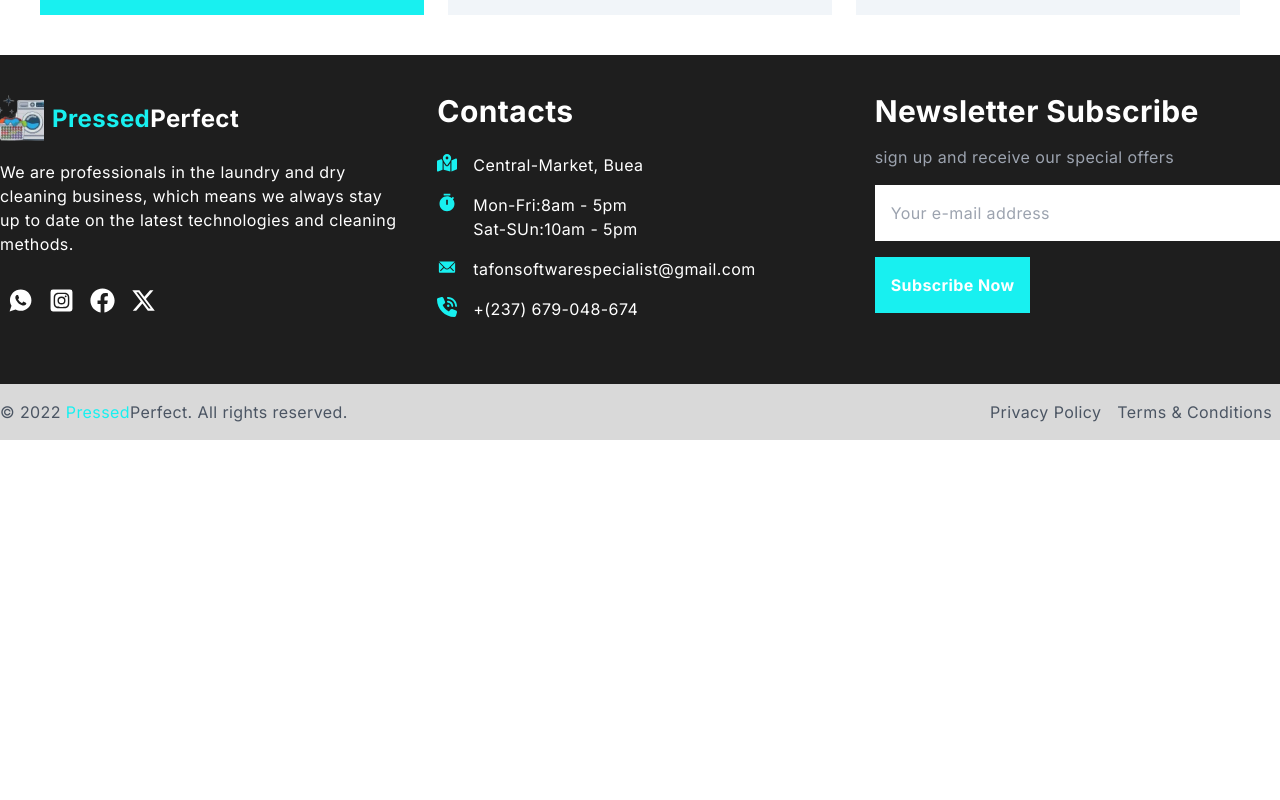
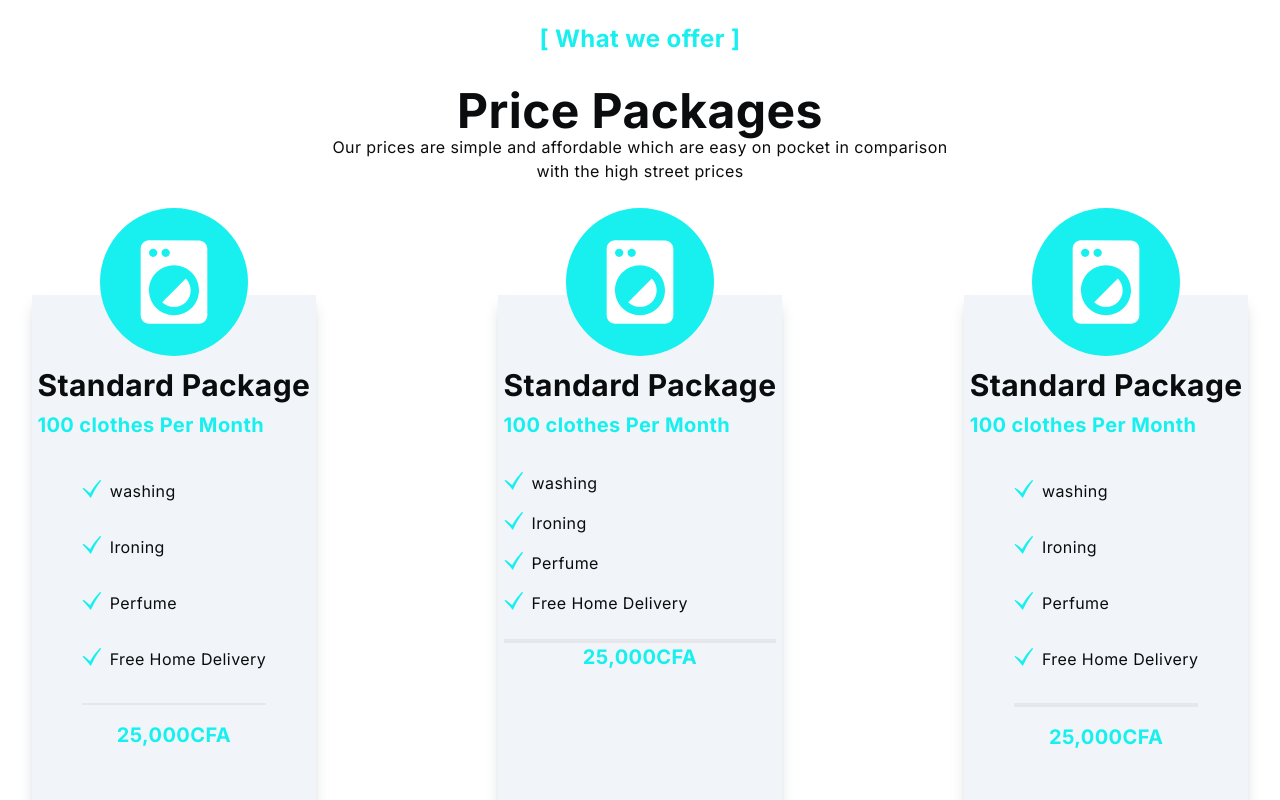
Before and after one commit to tafonhubertnwana/pressedLaundry, a Next.js app: page / in a window 1280 px wide. Shown: the part 3960-4760 px from the top of the page. Before the commit the page ends 4400 px from the top, so only its background shows below. Built offline with nearby package versions, Linux system fonts and the light colour scheme.

Commit message:
creating the the price packages

```diff
--- a/app/page.tsx
+++ b/app/page.tsx
@@ -17,6 +17,7 @@ import serviceLaundry from '@/public/assets/Rectangle 42.png'
 import Link from 'next/link'
 import Approach from '@/components/approachBtn'
 import QuestionAndAnswer from '@/components/questionAndAnswerBtn'
+import PricePackage from '@/components/pricePackage'
 import ChooseUs from '@/components/chooseUsBtn'
 import client from '@/public/assets/testimonials-img03.jpg'
 
@@ -250,9 +251,9 @@ export default function Home() {
               <ChooseUs />
             <div>
               <div className='flex flex-col items-center '>
-                <h5 className=" font-bold py-4  text-[#18F0F0]">[ Our Services ]</h5>
+                <h5 className=" font-bold py-4  text-[#18F0F0]">[ Testimonials ]</h5>
                 <div className='text-center md:w-[50%] py-4'>
-                  <h2>Dry Cleaning & Laundry, Free Delivery</h2>
+                  <h2>Why Our Clients say</h2>
                 </div>
               </div>
               <div className="grid grid-cols-3 gap-6 p-10">
@@ -311,6 +312,7 @@ export default function Home() {
 
 
             </div>
+            <PricePackage />
           </div>
         </div>
       </div>
--- a/components/navbar.tsx
+++ b/components/navbar.tsx
@@ -64,7 +64,7 @@ const Navbar = () => {
             </ul>
           </div>
           <div className='hidden md:flex'>
-            <Link href=''><button className='p-4 bg-[#18F0F0] text-white font-bold'>Schedule a Pickup</button></Link>
+            <Link href=''><button className='p-4 bg-[#18F0F0] text-white font-bold' >Schedule a Pickup</button></Link>
           </div>
           <div className="md:hidden cursor-pointer" onClick={handleNav}>
               <AiOutlineMenu size={30} />
--- /dev/null
+++ b/components/pricePackage.tsx
@@ -0,0 +1,98 @@
+import React from 'react'
+import { GiCheckMark} from 'react-icons/gi';
+import { MdLocalLaundryService } from "react-icons/md";
+
+const PricePackage = () => {
+  return (
+    <>
+      <div className="w-full">
+        <div className="container m-auto">
+            <div className='flex flex-col items-center pb-[5%] '>
+              <h5 className=" font-bold py-4  text-[#18F0F0]">[ What we offer ]</h5>
+              <div className='text-center md:w-[50%] py-4'>
+                <h2>Price Packages</h2>
+                <span>Our prices are simple and affordable which are easy on pocket
+                in comparison with the high street prices</span>
+              </div>
+            </div>
+            <div className="grid grid-cols-3 gap-x-[15%] p-8">
+              <div className='relative bg-slate-100 py-10 shadow-gray-300 shadow-lg'>
+                <div className='flex flex-col items-center'>
+                  <div className='absolute top-[-20%]'>
+                    <div className='p-6  bg-[#18F0F0] rounded-full my-4 '>
+                      < MdLocalLaundryService size={100} className='text-white' />
+                    </div>
+                  </div>
+                  <div className='pt-8'>
+                    <h4>Standard Package</h4>
+                    <h6 className='text-[#18F0F0] py-2'>100 clothes Per Month</h6>
+                  </div>
+                  <div className='border-b-2'>
+                    <ul className='py-4'>
+                      <li className='flex py-4'><span><GiCheckMark  size={20} className='text-[#18F0F0]' /></span> <span className='pl-2 '>washing</span></li>
+                      <li className='flex py-4'><span><GiCheckMark  size={20} className='text-[#18F0F0]'/></span> <span className='pl-2 '>Ironing</span></li>
+                      <li className='flex py-4'><span><GiCheckMark  size={20} className='text-[#18F0F0]'/></span> <span className='pl-2 '>Perfume</span></li>
+                      <li className='flex py-4'><span><GiCheckMark  size={20} className='text-[#18F0F0]'/></span> <span className='pl-2 '>Free Home Delivery</span></li>
+                    </ul>
+                  </div>
+                  <div className='p-4'>
+                    <h6 className='text-[#18F0F0]'>25,000CFA</h6>
+                  </div>
+                </div>
+              </div>
+              <div className='relative bg-slate-100 py-10 shadow-gray-300 shadow-lg'>
+                <div className='flex flex-col items-center'>
+                  <div className='absolute top-[-20%]'>
+                    <div className='p-6  bg-[#18F0F0] rounded-full my-4 '>
+                      < MdLocalLaundryService size={100} className='text-white' />
+                    </div>
+                  </div>
+                  <div className='pt-8 border-b-4'>
+                    <h4>Standard Package</h4>
+                    <h6 className='text-[#18F0F0] py-2'>100 clothes Per Month</h6>
+                    <div className='self)center'>
+                      <ul className='py-4'>
+                        <li className='flex py-2'><span><GiCheckMark  size={20} className='text-[#18F0F0]' /></span> <span className='pl-2 '>washing</span></li>
+                        <li className='flex py-2'><span><GiCheckMark  size={20} className='text-[#18F0F0]'/></span> <span className='pl-2 '>Ironing</span></li>
+                        <li className='flex py-2'><span><GiCheckMark  size={20} className='text-[#18F0F0]'/></span> <span className='pl-2 '>Perfume</span></li>
+                        <li className='flex py-2'><span><GiCheckMark  size={20} className='text-[#18F0F0]'/></span> <span className='pl-2 '>Free Home Delivery</span></li>
+                      </ul>
+                    </div>
+                  </div>
+                  <div className='pt)'>
+                    <h6 className='text-[#18F0F0]'>25,000CFA</h6>
+                  </div>
+                </div>
+              </div>
+              <div className='relative bg-slate-100 py-10 shadow-gray-300 shadow-lg'>
+                <div className='flex flex-col items-center'>
+                  <div className='absolute top-[-20%]'>
+                    <div className='p-6  bg-[#18F0F0] rounded-full my-4 '>
+                      < MdLocalLaundryService size={100} className='text-white' />
+                    </div>
+                  </div>
+                  <div className='pt-8'>
+                    <h4>Standard Package</h4>
+                    <h6 className='text-[#18F0F0] py-2'>100 clothes Per Month</h6>
+                  </div>
+                  <div className='border-b-4'>
+                    <ul className='py-4'>
+                      <li className='flex py-4'><span><GiCheckMark  size={20} className='text-[#18F0F0]' /></span> <span className='pl-2 '>washing</span></li>
+                      <li className='flex py-4'><span><GiCheckMark  size={20} className='text-[#18F0F0]'/></span> <span className='pl-2 '>Ironing</span></li>
+                      <li className='flex py-4'><span><GiCheckMark  size={20} className='text-[#18F0F0]'/></span> <span className='pl-2 '>Perfume</span></li>
+                      <li className='flex py-4'><span><GiCheckMark  size={20} className='text-[#18F0F0]'/></span> <span className='pl-2 '>Free Home Delivery</span></li>
+                    </ul>
+                  </div>
+                  <div className='p-4'>
+                    <h6 className='text-[#18F0F0]'>25,000CFA</h6>
+                  </div>
+                </div>
+              </div>
+            </div>
+        </div>
+      </div>
+    </>
+  )
+}
+
+export default PricePackage
```
Also changed, not shown: 1 other file (tests, documents, lock files or other folders).
